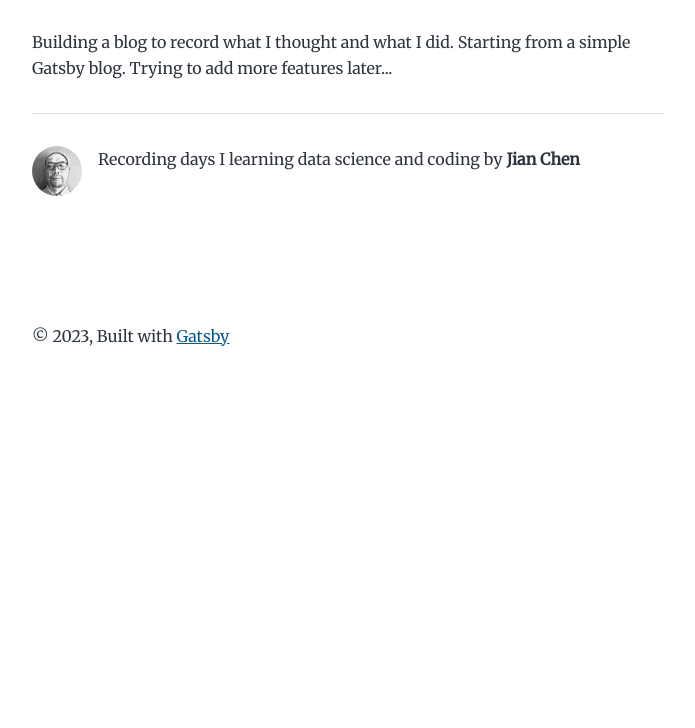
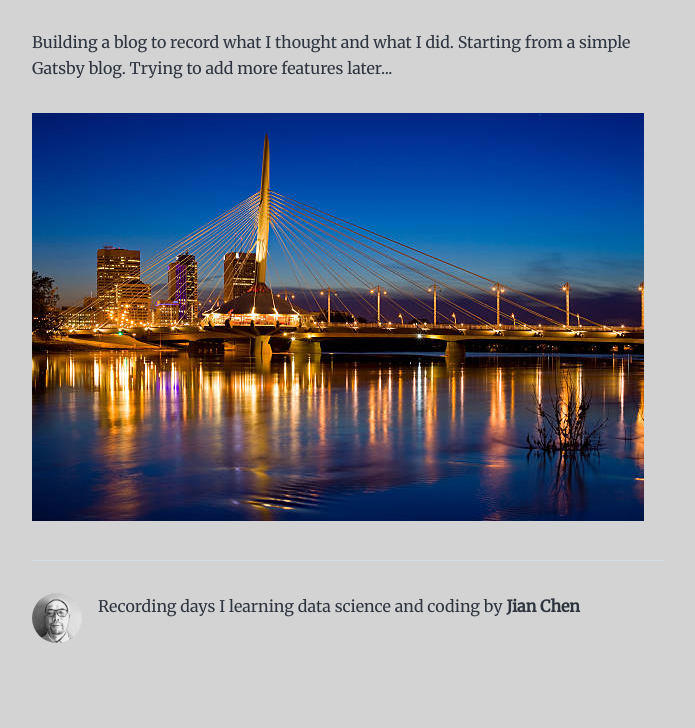
Before and after one commit to alancj731/gatsby-blog, a Gatsby site: page /first-blog/ in a window 1280 px wide. Shown: the part 211-939 px from the top of the page, without its empty margins (292-987 px from the left). Before the commit the page ends 800 px from the top, so only its background shows below. Built offline with nearby package versions, Linux system fonts and the light colour scheme; Gatsby itself is replaced by a stand-in of ours.

Commit message:
changed some color of blog

```diff
--- a/content/blog/first-blog/index.md
+++ b/content/blog/first-blog/index.md
@@ -6,3 +6,5 @@
 
 Building a blog to record what I thought and what I did.
 Starting from a simple Gatsby blog. Trying to add more features later...
+
+![](./city.jpg)
--- a/gatsby-browser.js
+++ b/gatsby-browser.js
@@ -8,3 +8,6 @@ import "./src/style.css"
 
 // Highlighting for code blocks
 import "prismjs/themes/prism.css"
+
+// global css setting
+import "./src/styles/global.css"
--- /dev/null
+++ b/src/styles/global.css
@@ -0,0 +1,11 @@
+html {
+    background-color: lightgrey;
+}
+
+h1, a {
+    color: #5d86a2;
+}
+
+span{
+    color: #8ec2f7;
+}
```
Also changed, not shown: content/blog/first-blog/city.jpg (added).
